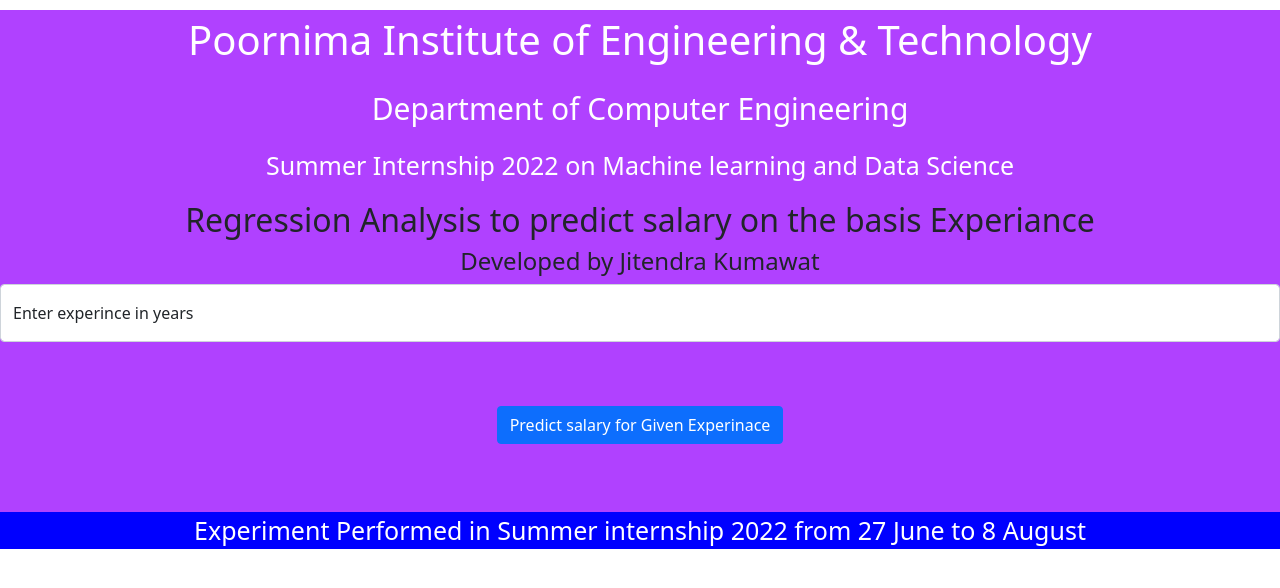
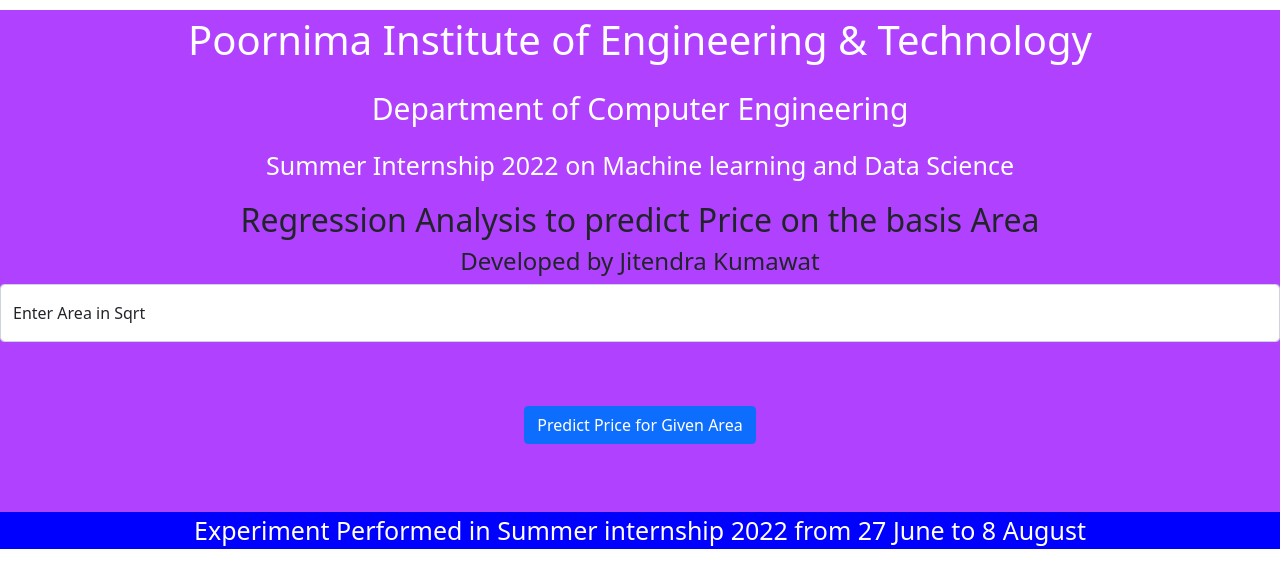
Before and after one commit to kumawatjitu/house_price_prediction, a Flask app: page / in a window 1280 px wide. Shown: the top 588 px of the page. Run offline with Flask 2, Linux system fonts and the light colour scheme; parts of the project's set-up code (start-up, migrations or seed data) failed here and were passed over.

Commit message:
Update index.html

```diff
--- a/templates/index.html
+++ b/templates/index.html
@@ -29,18 +29,18 @@
 </div>
 
 <div class="login">
-<h2 >Regression Analysis to predict salary on the basis Experiance</h2>
+<h2 >Regression Analysis to predict Price on the basis Area</h2>
 <h4>Developed by Jitendra Kumawat</h4>
 <!-- Main Input For Receiving Query to our ML -->
 <form action="{{ url_for('predict')}}"method="get">
 <div class="form-floating mb-3">
 
-<input type="number" class="form-control" id="exp" name="exp" step="any" min="0" max="100" placeholder="0" required="required">
-<label for="floatingInput">Enter experince in years</label>
+<input type="number" class="form-control" id="exp" name="exp" step="any" min="0" max="10000" placeholder="0" required="required">
+<label for="floatingInput">Enter Area in Sqrt</label>
 </div>
 <br>
 <br>
-<button type="submit" class="btn btn-primary btn-block btn-large">Predict salary for Given Experinace</button>
+<button type="submit" class="btn btn-primary btn-block btn-large">Predict Price for Given Area</button>
 </form>
 <br>
 <br>
```
